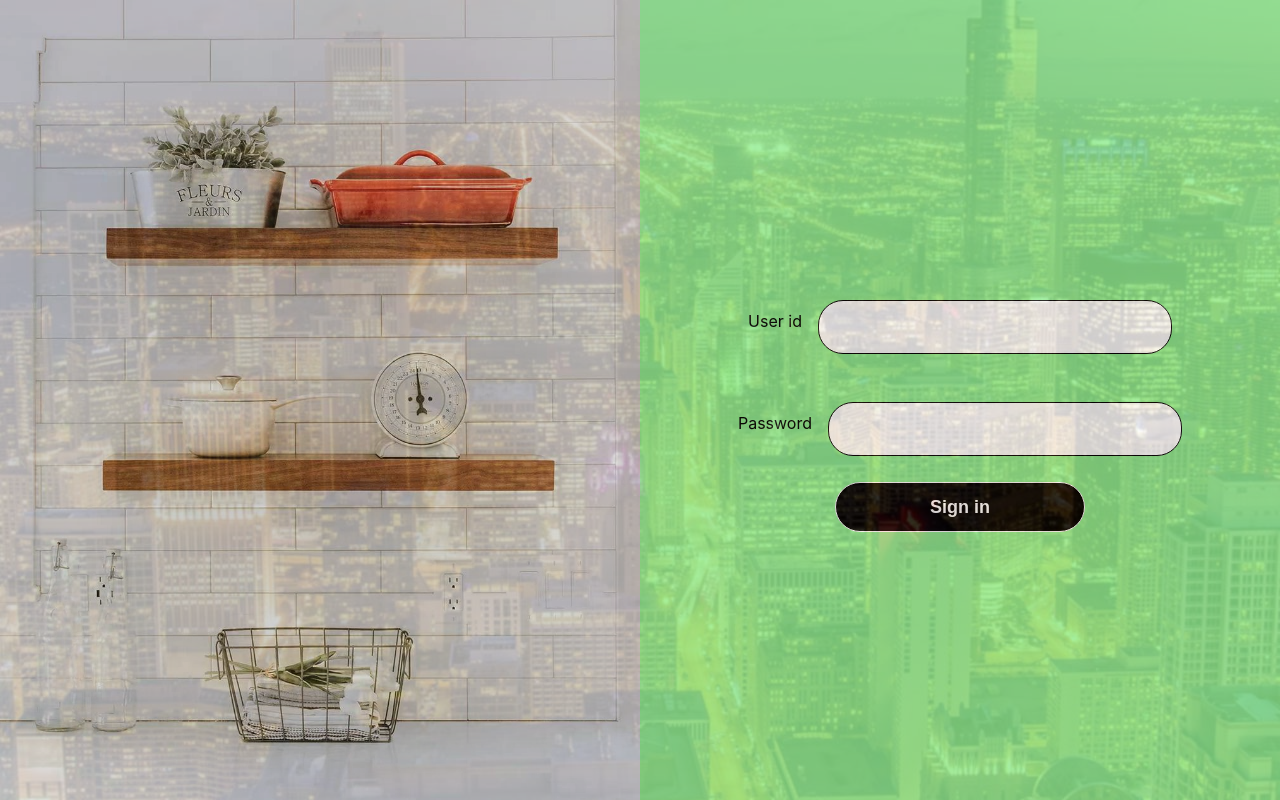
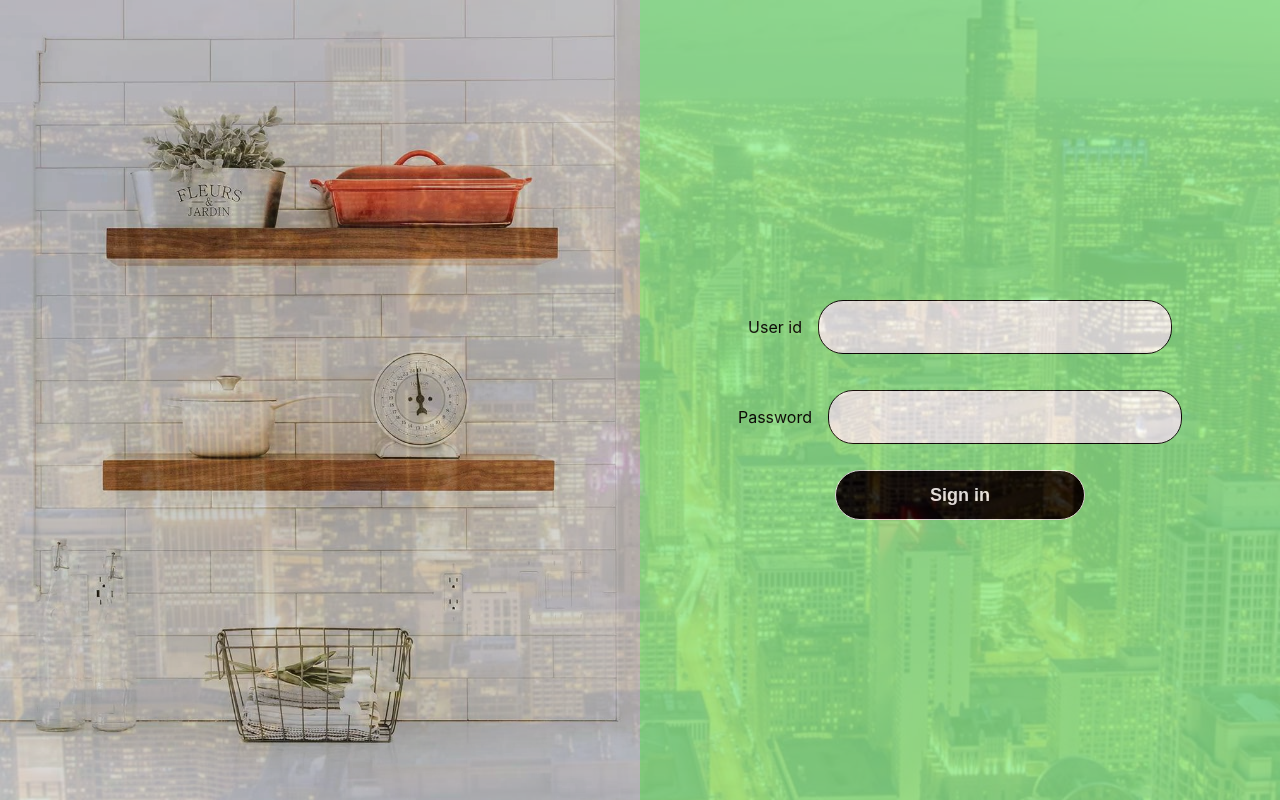
Before and after one commit to manabie-com/mana-do, a React app: page / in a window 1280 px wide. Built offline with nearby package versions, Linux system fonts and the light colour scheme.

Commit message:
add comments code

```diff
--- a/src/components/signin/index.tsx
+++ b/src/components/signin/index.tsx
@@ -20,6 +20,9 @@ const SignInComponent = () => {
 	}
 
 	const onChangeField = useCallback((e: React.ChangeEvent<HTMLInputElement>) => {
+		/**
+ 		* reduce rebinding function. Does not rebind when dependencies has not changed
+ 		*/
 		e.persist()
 		setForm(prev => ({
 			...prev,
--- a/src/components/signin/presentation.tsx
+++ b/src/components/signin/presentation.tsx
@@ -1,3 +1,7 @@
+/**
+ * For applying presentation component pattern
+ * Split UI process and logic process.
+ */
 import React from 'react';
 
 import './_signin.css'
@@ -13,6 +17,7 @@ export type SignInProps = {
 }
 
 const text = {
+  /** help to concentrate all text, easy to edit text or apply multi-language feature */
   userId: 'User id',
   password: 'Password',
   signIn: 'Sign in'
@@ -32,7 +37,6 @@ const SignInPresentation = (props: SignInProps) => {
               id='user_id'
               name='userId'
               value={form.userId}
-              style={{ marginTop: 12 }}
               onChange={onChangeField}
             />
           </label>
@@ -43,7 +47,6 @@ const SignInPresentation = (props: SignInProps) => {
               id='password'
               name='password'
               type='password'
-              style={{ marginTop: 12 }}
               value={form.password}
               onChange={onChangeField}
             />
--- a/src/components/todo/presentation.tsx
+++ b/src/components/todo/presentation.tsx
@@ -1,3 +1,7 @@
+/**
+ * For applying presentation component pattern
+ * Split UI process and logic process.
+ */
 import React from 'react';
 import TodoItem from './subPresentations/todoItem';
 import { Todo } from 'root/models/todo';
@@ -18,6 +22,7 @@ export type TodoProps = {
 }
 
 const text = {
+  /** help to concentrate all text, easy to edit text or apply multi-language feature */
   x: 'X',
   all: 'All',
   active: 'Active',
@@ -25,6 +30,7 @@ const text = {
   clearAllTodos: 'Clear all todos',
   whatNeedToBeDone: 'What need to be done?'
 }
+
 
 const TodoPresentation = (props: TodoProps) => {
   const {
--- a/src/components/todo/subPresentations/todoItem.tsx
+++ b/src/components/todo/subPresentations/todoItem.tsx
@@ -1,3 +1,9 @@
+/**
+ * This sub-item help:
+ * - Remove binding on render function.
+ * - Break the UI into a component hierarchy.
+ * - Identify the minimal (but complete) representation of UI state.
+ */
 import React, { useCallback } from 'react'
 import { isTodoCompleted } from 'root/utils'
 import { Todo } from 'root/models/todo';
```
Also changed, not shown: src/components/todo/index.tsx (+27 -0 lines). Lines whose indentation alone changed are shown as unchanged.
